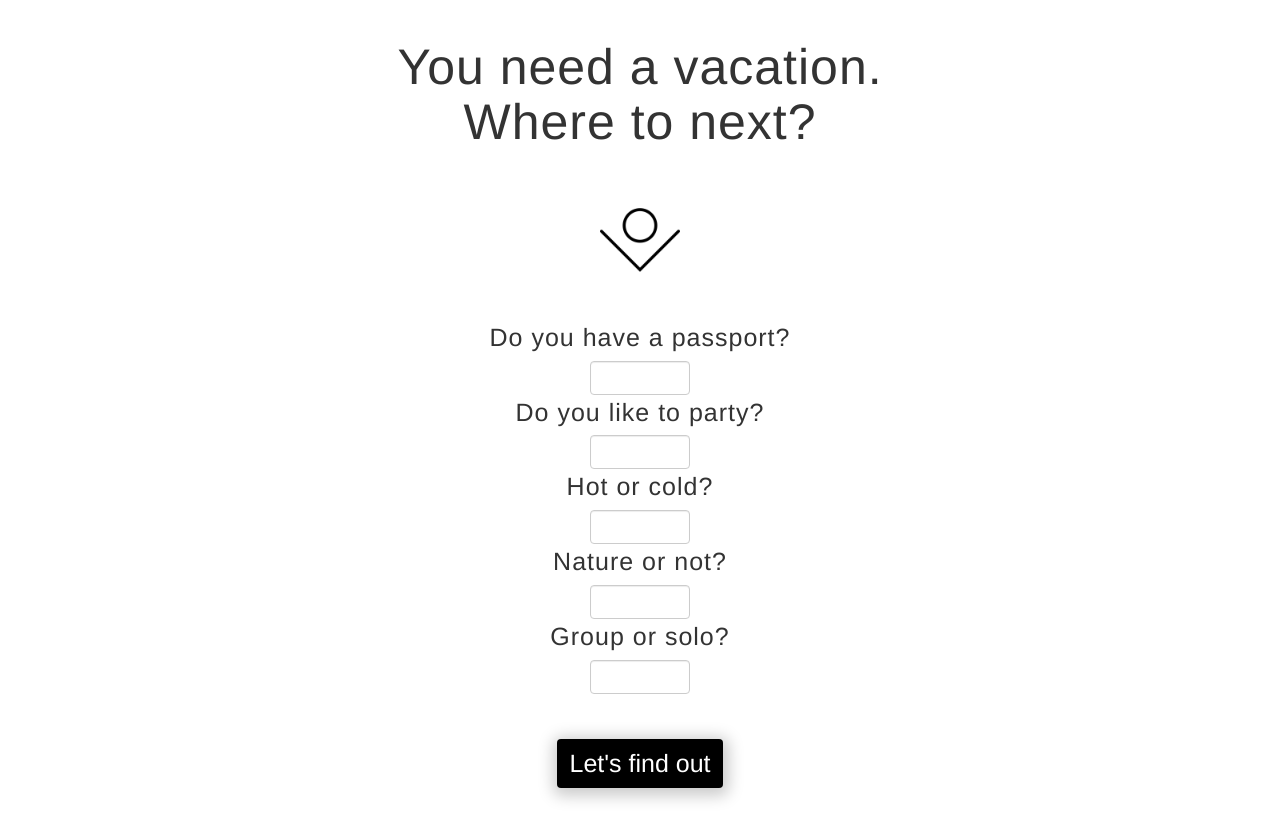
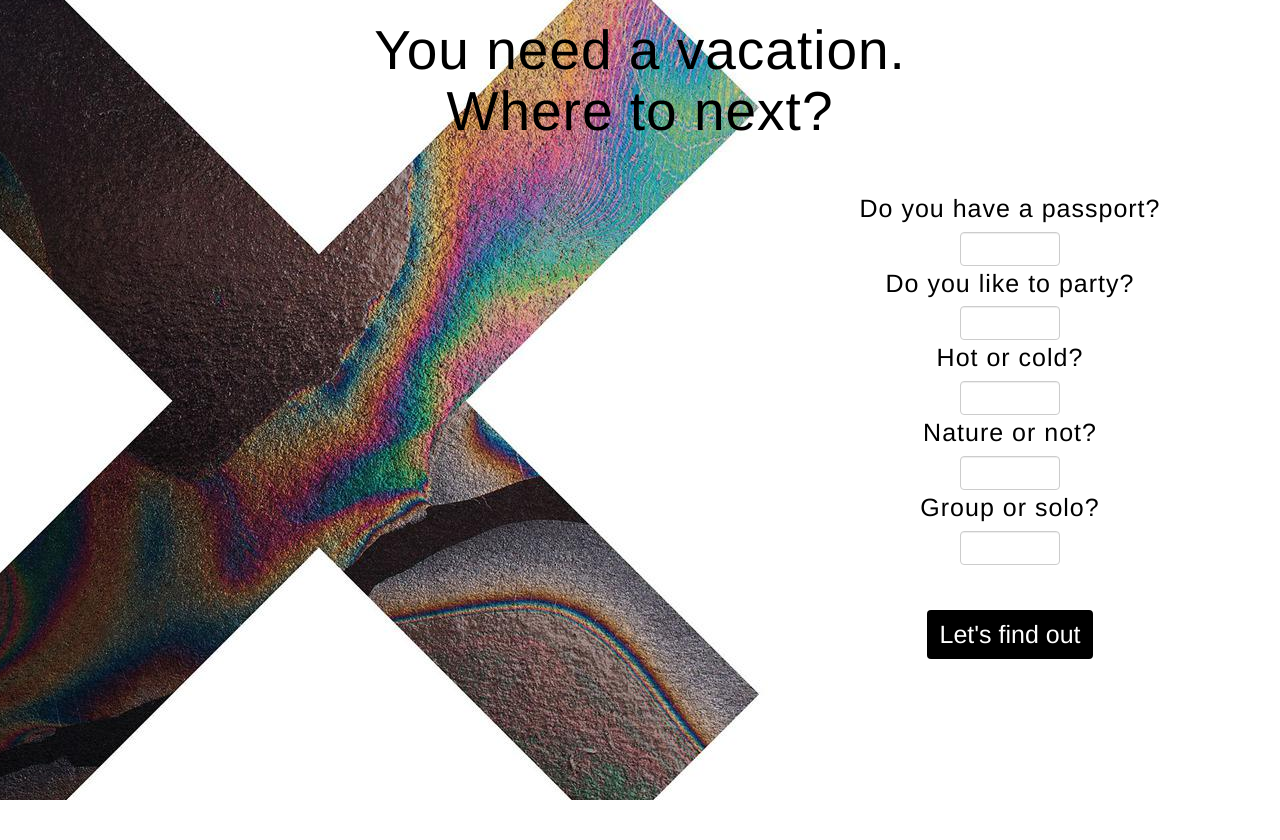
Before and after one commit to erinadora/vacation_survey, a plain HTML site: page index.html in a window 1280 px wide. After the commit the page ends 800 px from the top, so only its background shows below. Drawn offline with Linux system fonts and the light colour scheme.

Commit message:
change styles

```diff
--- a/css/style.css
+++ b/css/style.css
@@ -1,20 +1,18 @@
 body {
   font-family: "helvetica neue";
+  background: url("../images/x.jpg");
+  background-attachment: fixed;
+  background-position: right;
+  color: #000;
 }
 
 .container {
 
 }
-
 .section1 {
-  width: 900px;
-  margin: auto;
-}
-
-.section1 {
-  margin: 40px auto;
   text-align: center;
   margin-bottom: 50px;
+  width: 100%;
 }
 
 h1, h2 {
@@ -24,7 +22,8 @@ h1, h2 {
 }
 
 h1 {
-  font-size: 50px;
+  font-size: 55px;
+
 }
 
 h2 {
@@ -32,6 +31,7 @@ h2 {
 }
 
 #survey {
+  float: right;
   margin: auto;
   text-align: center;
   width: 400px;
@@ -70,7 +70,6 @@ img.arrow1{
   font-size: 25px;
   color: #fff;
   background-color: #000;
-  box-shadow: 1px 3px 15px 5px #ccc;
   margin-bottom: 50px;
   font-weight: 100;
   margin-top: 30px;
@@ -135,3 +134,8 @@ input {
   letter-spacing: 1px;
   font-size: 35px;
 }
+
+.body1 {
+  background-color: #fff;
+  color: #fff;
+}
--- a/index.html
+++ b/index.html
@@ -3,6 +3,7 @@
   <head>
     <link href="css/bootstrap.css" rel="stylesheet" type="text/css">
     <link href="css/style.css" rel="stylesheet" type="text/css">
+    <link rel="icon" type="image/png" href="images/fav.png">
     <script src="js/jquery-1.12.2.js"></script>
     <script src="js/script.js"></script>
     <title>Vacation Survey</title>
@@ -11,9 +12,8 @@
     <div class="container">
       <div class="main">
         <div class="section1">
-          <h1>You need a vacation. <br><span id="next">Where to next?</span></h2>
+          <h1><span id="next">You need a vacation. <br>Where to next?</span></h2>
             </div>
-             <a href="index.html"><img src="images/chev.png" class="arrow1" alt="arrow pointing down"></a>
             <div class="section1">
             <form id="survey">
             <div class="form-group">
@@ -33,24 +33,28 @@
         </div>
         <div class="destinations">
           <div class="patagonia">
+            <a href="index.html"><img src="images/chev.png" class="arrow1" alt="arrow pointing down"></a>
             <h2>You're going to <strong>Patagonia!</strong></h2>
             <div class="video-wrapper">
             <iframe src="https://player.vimeo.com/video/134530201?color=ffffff&amp;autoplay=1" width="100%" height="500" frameborder="0" webkitallowfullscreen mozallowfullscreen allowfullscreen></iframe>
           </div>
           </div>
           <div class="tokyo">
+            <a href="index.html"><img src="images/chev.png" class="arrow1" alt="arrow pointing down"></a>
             <h1>Start packing for <strong>Tokyo!</strong></h1>
             <div class="video-wrapper">
             <iframe id ="vid" src="https://player.vimeo.com/video/8653232?color=ffffff&title=0&byline=0&portrait=0&amp;autoplay=1" width="100%" height="500" frameborder="0" webkitallowfullscreen mozallowfullscreen allowfullscreen></iframe>
             </div>
           </div>
           <div class="vegas">
+            <a href="index.html"><img src="images/chev.png" class="arrow1" alt="arrow pointing down"></a>
             <h1>Mentally prepare for <strong>Las Vegas!</strong></h1>
             <div class="video-wrapper">
               <iframe src="https://player.vimeo.com/video/99491624?title=0&byline=0&portrait=0&amp;autoplay=1" width="100%" height="500" frameborder="0" webkitallowfullscreen mozallowfullscreen allowfullscreen></iframe>
             </div>
           </div>
           <div class="home">
+            <a href="index.html"><img src="images/chev.png" class="arrow1" alt="arrow pointing down"></a>
             <h1><strong>Staycation.</strong> 100%.</h1>
             <img src="images/home.jpg" alt="home scene">
             <p>It may be best to just stay home and hang out until you know what you want. But staying home is great! Enjoy it.</p>
--- a/js/script.js
+++ b/js/script.js
@@ -31,9 +31,11 @@ $(document).ready(function() {
     } else if (solo === "Solo" && party === "No") {
       $(".home").show();
       $(".section1").hide();
-    } else {
+    } else if (solo === "Solo" && passport === "No") {
       $(".home").show();
       $(".section1").hide();
+    } else {
+      alert("Sorry, does not compute.")
     }
 
     event.preventDefault();
```
Also changed, not shown: images/fav.png (added), images/x.jpg (added), 1 other file.
